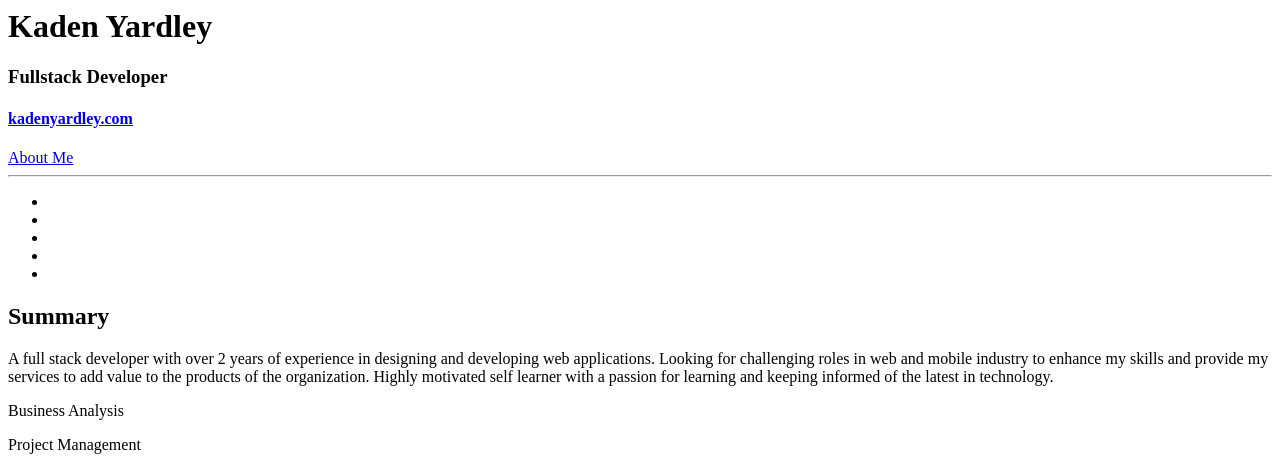
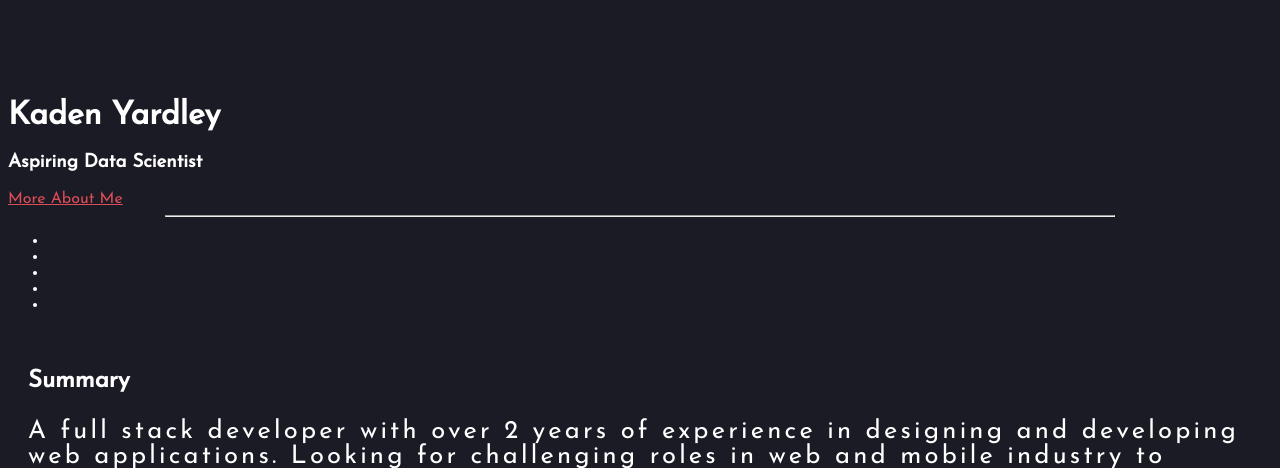
Before and after one commit to kaden-yardley/FlaskWebApp, a Flask app: page / in a window 1280 px wide. Shown: the top 468 px of the page. Run offline with Flask 2, Linux system fonts and the light colour scheme.

Commit message:
fixed some stuff

```diff
--- a/templates/about_me.html
+++ b/templates/about_me.html
@@ -1,4 +1,6 @@
 <h1>About Me:</h1>
+
+<p>my name is kaden! im not named after anything so thats sick, get to make a name for myself</p>
 <p>yep there really is much to say here</p>
-<p>my name is kaden! im not named after anything so thats sick, get to make a name for myself</p>
+<p>press the back button when you feel bored enough to head back to the resume</p>
 <a href="/">Back</a>
--- a/templates/index.html
+++ b/templates/index.html
@@ -1,14 +1,15 @@
 
 
 <head><link href='https://fonts.googleapis.com/css?family=Josefin+Sans&subset=latin,latin-ext' rel='stylesheet' type='text/css'></head>
+<link rel="stylesheet" href="style.css">
   <div class="container">
     <div class="row">
       <div class="col-md-10 col-md-offset-1">
         <div class="title text-center">
           <h1>Kaden Yardley</h1>
-          <h3>Fullstack Developer</h3>
-          <h4><a href="http://kadenyardley.com">kadenyardley.com</a></h4>
-          <a href="/about">About Me</a>
+          <h3>Aspiring Data Scientist</h3>
+
+          <a href="/about">More About Me</a>
           <hr />
           <ul class="list-inline">
             <li><i class="devicon-laravel-plain colored"></i></li>
```
